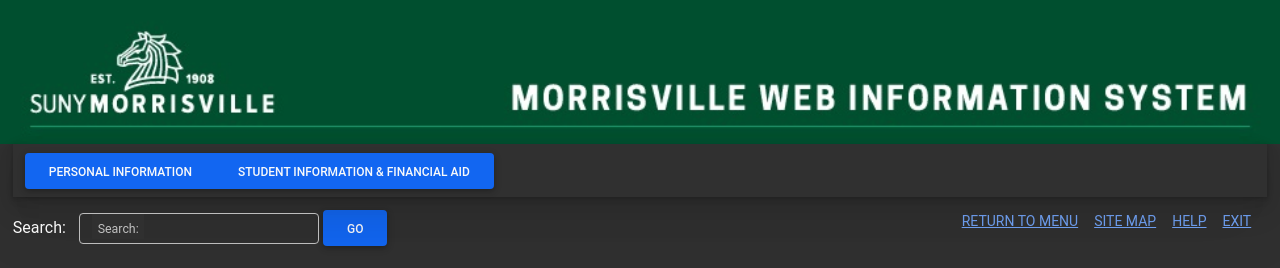
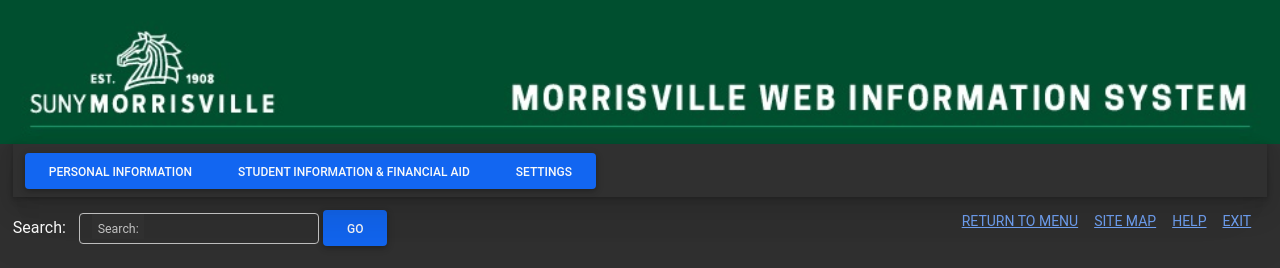
Before and after one commit to CalebBrazeau/CITA330_FinalProject, a plain HTML site: page pages/changeMealPlan.html in a window 1280 px wide. Shown: the top 268 px of the page. Drawn offline with nearby package versions, Linux system fonts and the light colour scheme.

Commit message:
Add settings option to navbar

```diff
--- a/pages/changeMealPlan.html
+++ b/pages/changeMealPlan.html
@@ -31,6 +31,9 @@
                     </button>
                     <button type="button" class="btn btn-primary">
                         <a href="../pages/studentInformation.html" class="primary-button">Student Information & Financial Aid</a>
+                    </button>
+                    <button type="button" class="btn btn-primary">
+                        <a href="../pages/settings.html" class="primary-button">Settings</a>
                     </button>
                   </div>
                 </li>
```
Also changed, not shown: pages/help.html (+3 -0 lines), pages/housingInformation.html (+3 -0 lines), pages/mainMenu.html (+3 -0 lines), pages/showDetails.html (+3 -0 lines), pages/siteMap.html (+3 -0 lines).
